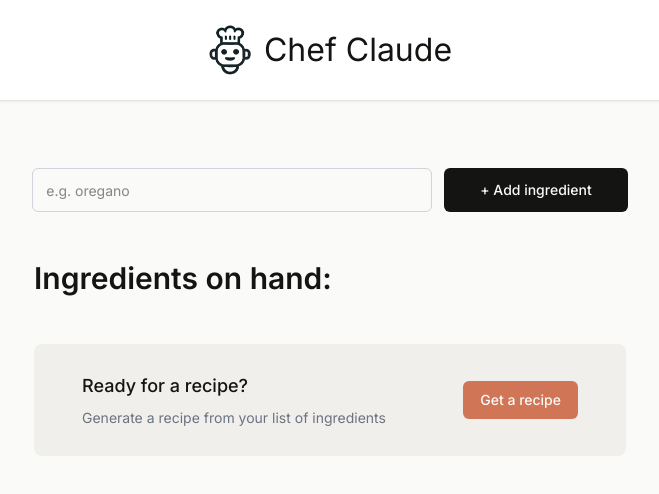
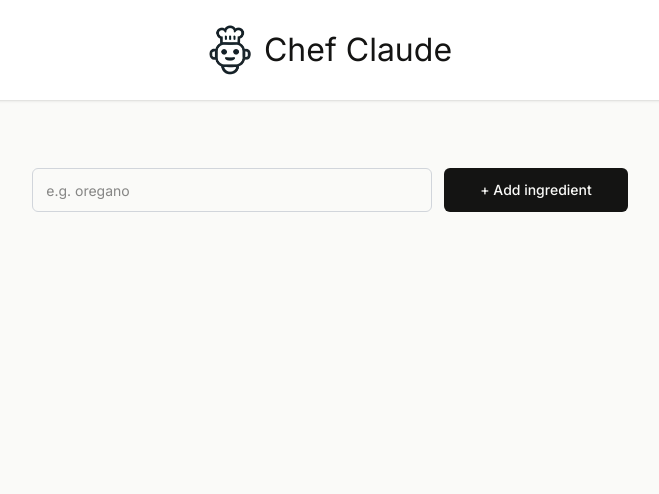
Before and after one commit to rubenaguilardev/chef_claude, a React (Vite) app: page / in a window 1280 px wide. Shown: the top 494 px of the page, without its empty margins (310-969 px from the left). Built offline with nearby package versions, Linux system fonts and the light colour scheme.

Commit message:
add conditional rendering

```diff
--- a/src/components/Main.jsx
+++ b/src/components/Main.jsx
@@ -32,22 +32,28 @@ const Main = () => {
                     + Add ingredient
                 </button>
             </form>
+            {ingredients.length > 0 &&
+                <section>
                     <div className="w-148 mx-auto my-12">
                         <h2 className="text-3xl font-semibold mb-6">Ingredients on hand:</h2>
                         <ul>
                             {ingredientListItems}
                         </ul>
                     </div>
+                    {ingredients.length > 3 &&
                         <div className="max-w-148 mx-auto flex justify-between items-center rounded-lg px-12 py-7 bg-[#F0EFEB]">
                             <div>
-                    <h2 className="text-lg font-medium mb-2">Ready for a recipe?</h2>
+                                <h2 className="text-lg font-medium mb-2.5">Ready for a recipe?</h2>
                                 <p className="text-sm text-[#6B7280]">Generate a recipe from your list of ingredients</p>
                             </div>
                             <div>
                                 <button className="text-sm font-medium bg-[#D17557] text-[#FAFAF8] px-4.25 py-2.25 rounded-md cursor-pointer">Get a recipe</button>
                             </div>
+                        </div>
+                    }
+                </section>
+            }
 
-            </div>
 
         </main>
     )
```
Lines whose indentation alone changed are shown as unchanged.
